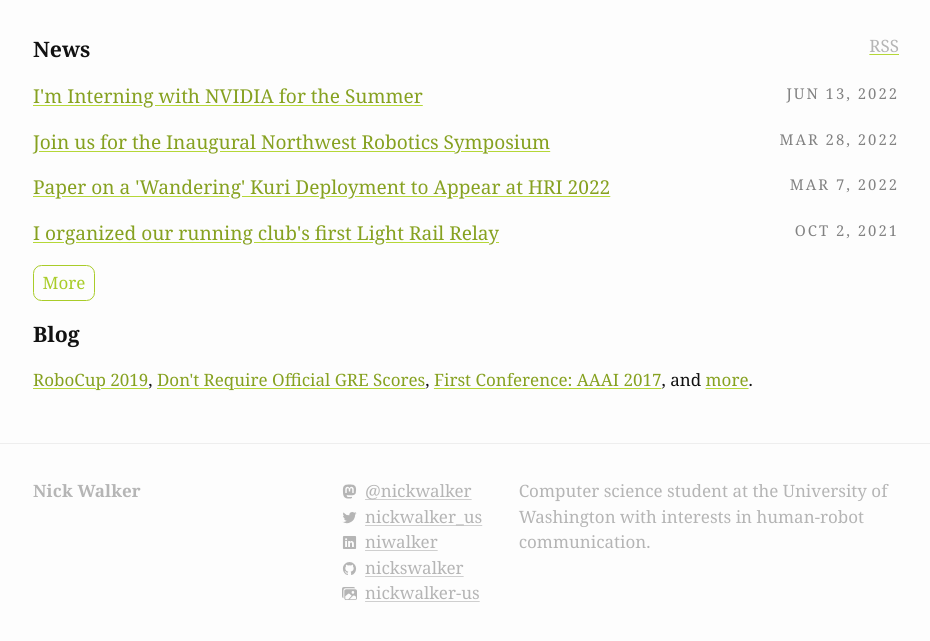
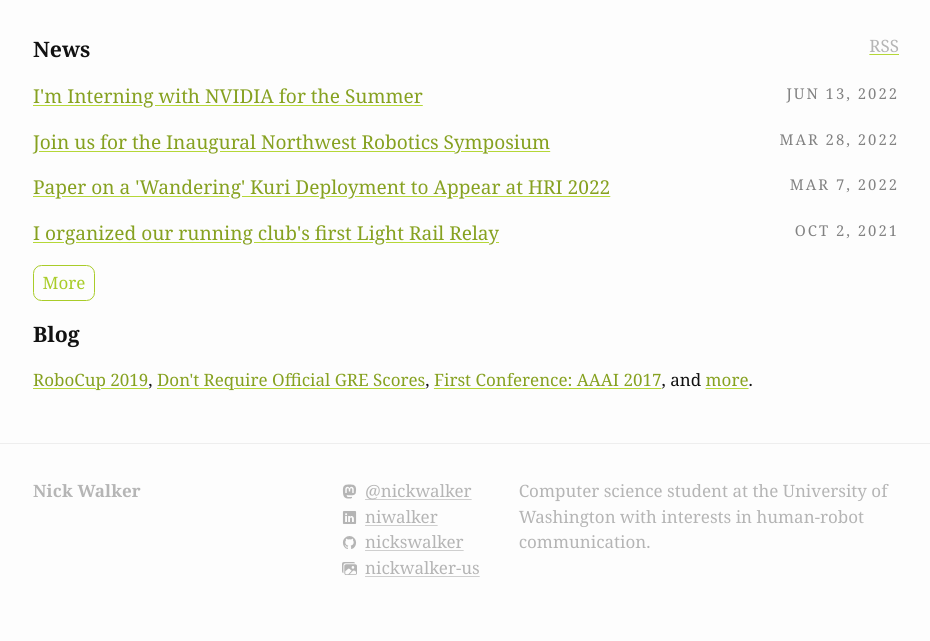
Before and after one commit to nickswalker/nickwalker.us, a Jekyll site: the page built from pages/index.md, in a window 1280 px wide, cut to the strip 236-910 px from the top of the page. Shown: the top 641 px of the strip, without its empty margins (174-1104 px from the left). Built offline with Jekyll 4.4.1, drawn with Linux system fonts in a browser that asks for light colours; some web fonts are replaced.

Commit message:
Update social link

```diff
--- a/_config.yml
+++ b/_config.yml
@@ -9,7 +9,6 @@ url: "https://nickwalker.us" # includes protocol
 # Bio information
 mastodon_username: nickwalker
 mastodon_instance: sigmoid.social
-twitter_username: nickwalker_us
 github_username:  nickswalker
 linkedin_username: niwalker
 flickr_username: nickwalker-us
```
